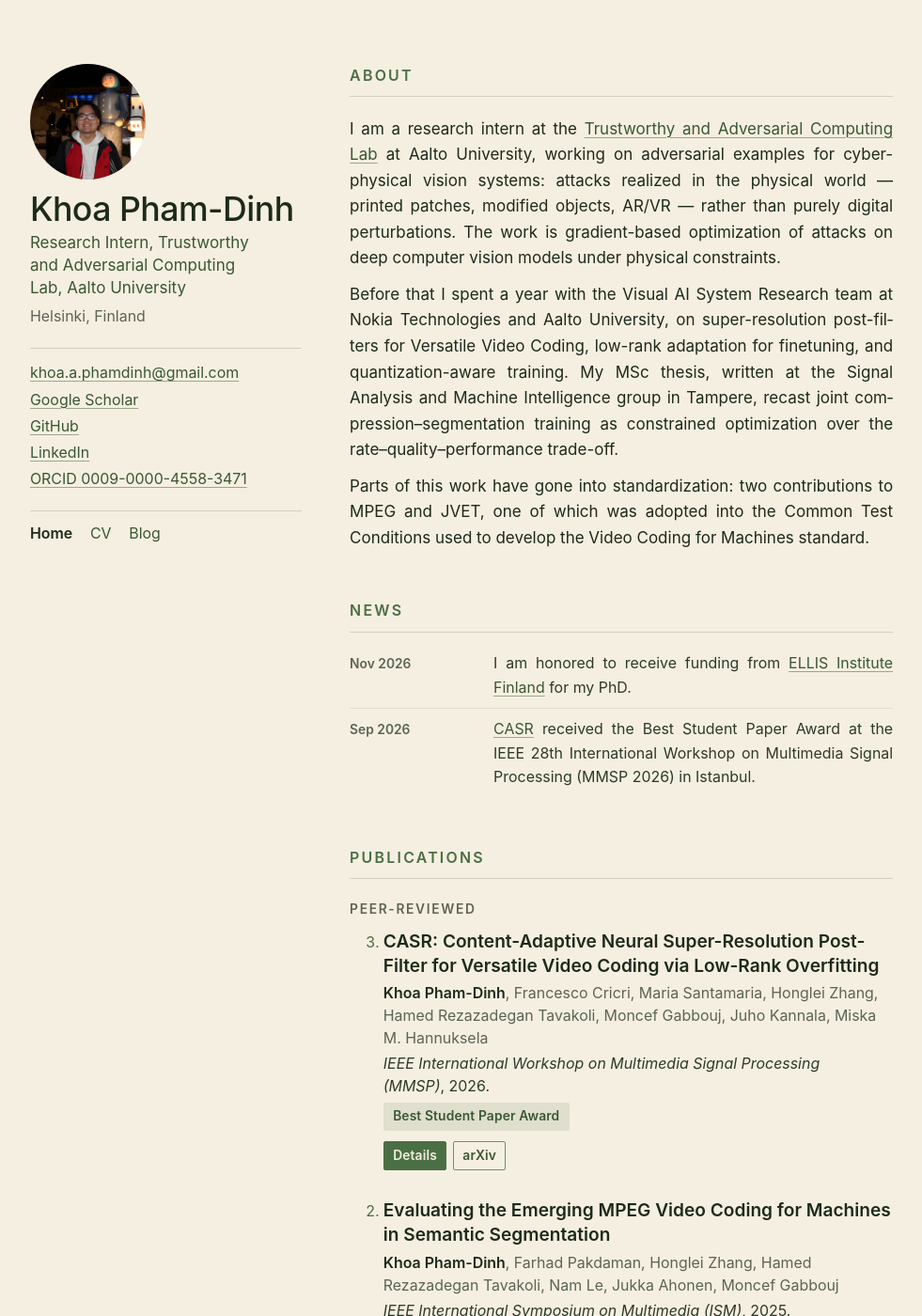
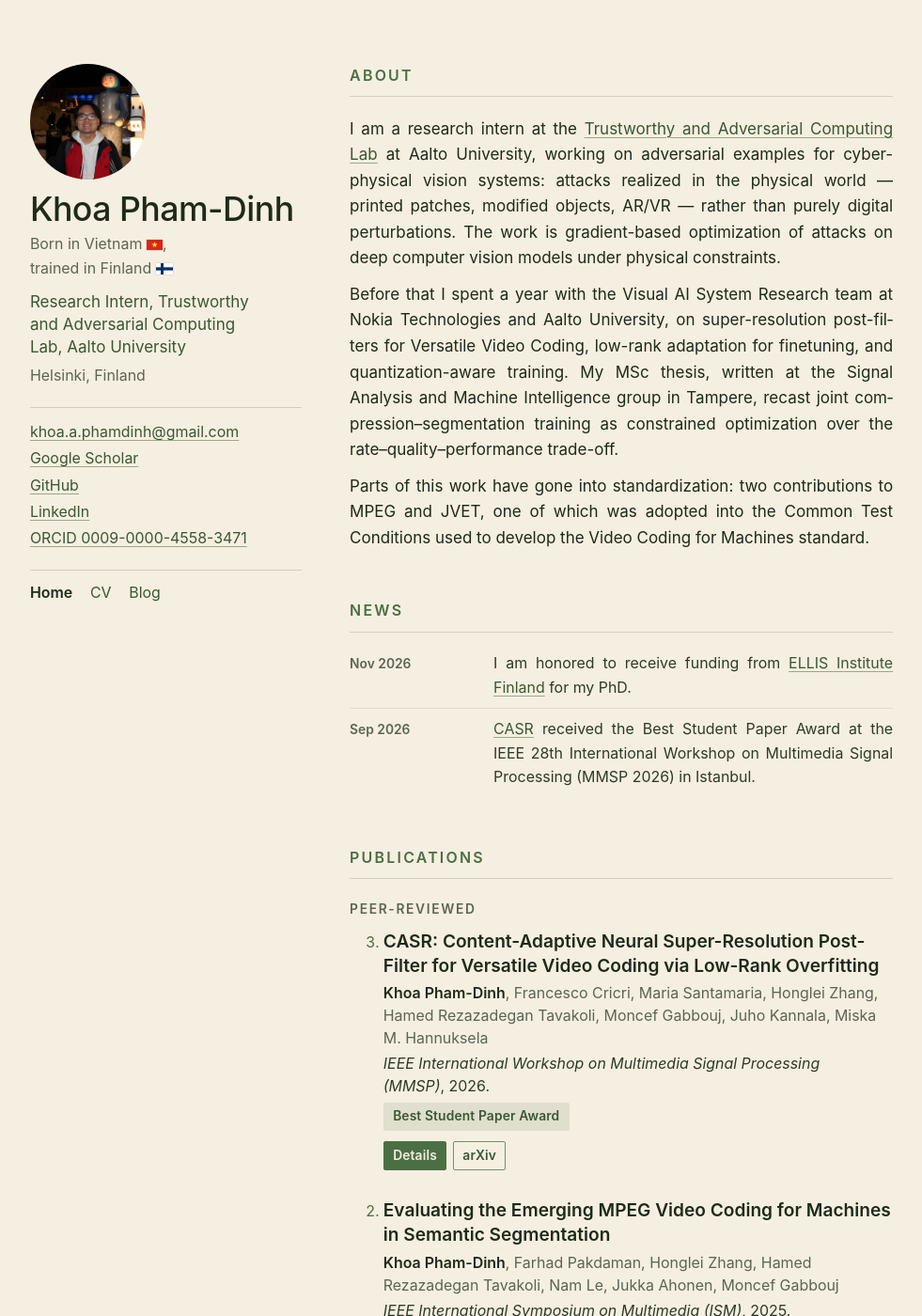
Before and after one commit to gogoliri/gogoliri.github.io, a Jekyll site: the page built from index.html, in a window 1280 px wide and 1400 px high. Shown: the whole window at 94% size, without its empty margins (149-1130 px from the left). Built offline with Jekyll 4.4.1, drawn with Linux system fonts in a browser that asks for light colours.

Commit message:
Rail: "Born in Vietnam, trained in Finland" with flags, under the name
Flags are small SVGs rather than emoji, since Windows renders flag emoji
as bare letters. Each clause stays on one line so a narrow rail breaks
after the comma.

Co-Authored-By: Claude Opus 5.5 <noreply@anthropic.com>

```diff
--- a/_data/profile.yml
+++ b/_data/profile.yml
@@ -2,6 +2,9 @@
 name: Khoa Pham-Dinh
 role: Research Intern, Trustworthy and Adversarial Computing Lab, Aalto University
 place: Helsinki, Finland
+# Rail line under the name. Flags are images, not emoji: Windows shows flag emoji as bare letters.
+# Each clause stays on one line, so a narrow rail breaks after the comma.
+origin: '<span class="clause">Born in Vietnam <img class="flag" src="/assets/img/flag-vn.svg" alt="" width="30" height="20">,</span> <span class="clause">trained in Finland <img class="flag" src="/assets/img/flag-fi.svg" alt="" width="18" height="11"></span>'
 email: khoa.a.phamdinh@gmail.com
 description: "Khoa Pham-Dinh — research intern at the Trustworthy and Adversarial Computing Lab, Aalto University. Learned image and video coding for machines, neural post-filters for VVC, adversarial machine learning."
 og_description: "Research intern at the Trustworthy and Adversarial Computing Lab, Aalto University. Learned image and video coding for machines, neural post-filters for VVC, adversarial machine learning."
--- a/_includes/identity.html
+++ b/_includes/identity.html
@@ -3,6 +3,9 @@
     <img class="avatar" src="/avatar.jpg" alt="Portrait of {{ p.name }}"
          width="1194" height="1194" decoding="async">
     <h1>{{ p.name }}</h1>
+    {%- if p.origin %}
+    <p class="origin">{{ p.origin }}</p>
+    {%- endif %}
     <p class="role">{{ p.role }}</p>
     <p class="place">{{ p.place }}</p>
 
--- a/assets/css/site.css
+++ b/assets/css/site.css
@@ -77,6 +77,21 @@ main{ max-width:var(--measure); }
   margin:var(--sp-1) 0 0;
   font-size:var(--fs-2);
   color:var(--muted);
+}
+
+.origin{
+  margin:0 0 var(--sp-2);
+  font-size:var(--fs-2);
+  color:var(--muted);
+}
+.origin .clause{ white-space:nowrap; }
+.flag{
+  display:inline-block;
+  height:.72em;
+  width:auto;
+  vertical-align:-.04em;
+  /* hairline so the white of the Finnish flag holds its edge on cream */
+  box-shadow:0 0 0 .5px var(--rule);
 }
 
 .contact{
```
Also changed, not shown: tests/baseline/cv/index.html (+1 -0 lines), tests/baseline/index.html (+1 -0 lines), assets/img/flag-fi.svg (added), assets/img/flag-vn.svg (added).
